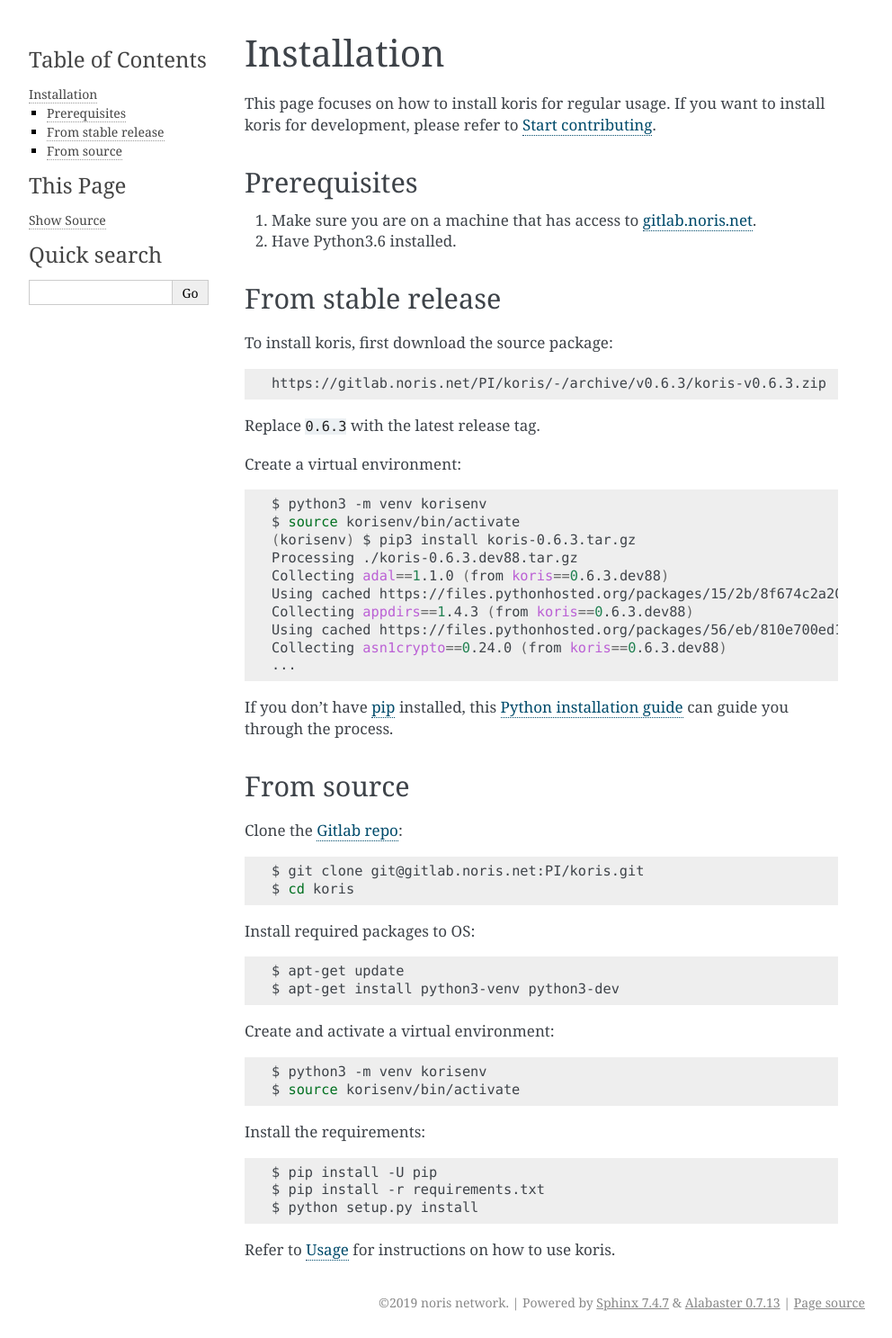
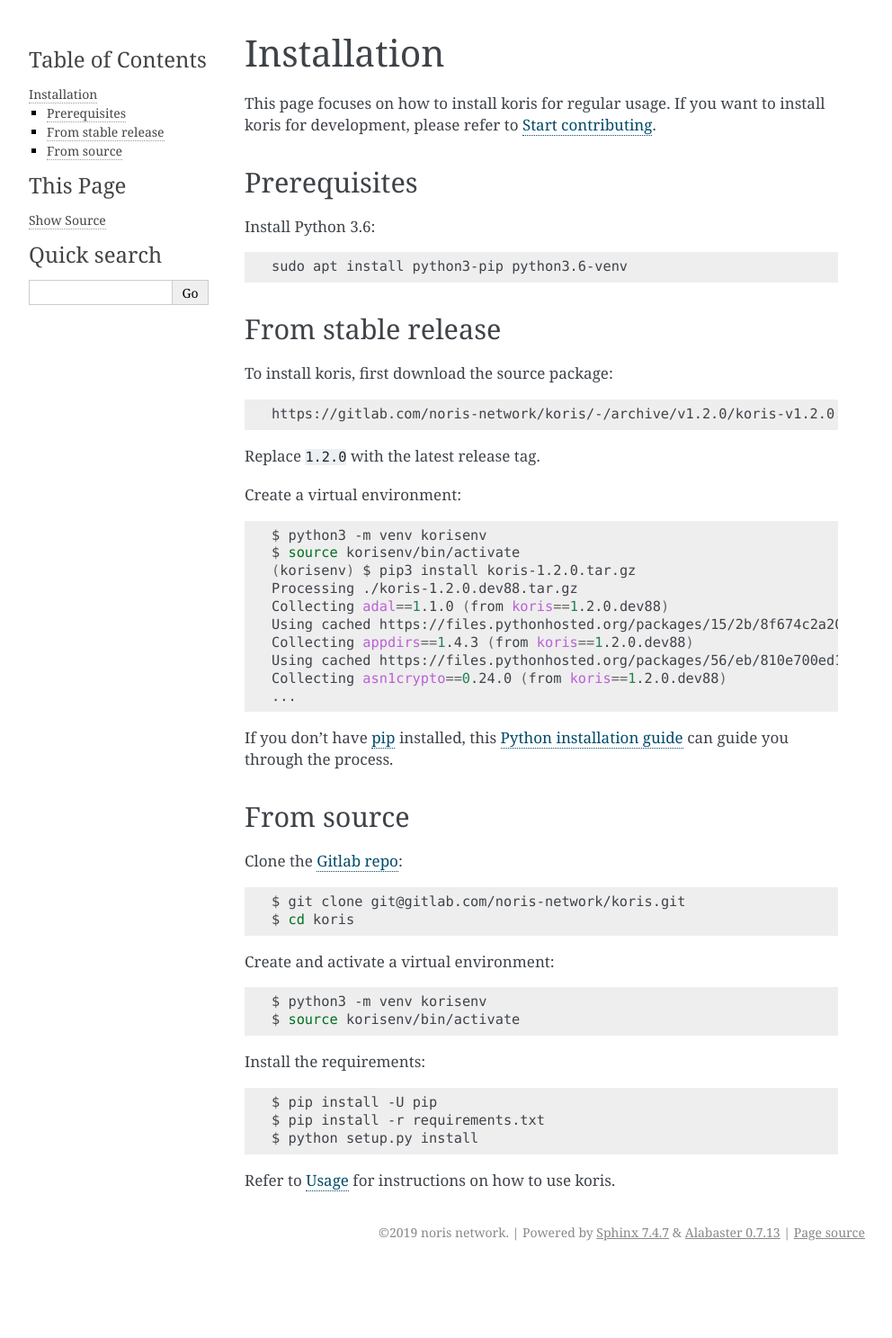
Before and after one commit to noris-network/koris, a Sphinx documentation site: the page built from docs/installation.rst, in a window 1280 px wide. Shown: the whole page at 90% size, without its empty margins (148-1140 px from the left). Built offline with Sphinx 7.4.7, drawn with Linux system fonts in a browser that asks for light colours; after the commit the page ends 1409 px from its top, so only the background shows below that.

Commit message:
Add more install instructions, information about sizing
[skip-ci]

```diff
--- a/docs/installation.rst
+++ b/docs/installation.rst
@@ -10,9 +10,11 @@
 Prerequisites
 -------------
 
-1. Make sure you are on a machine that has access to `gitlab.noris.net <https://gitlab.noris.net/>`_.
+Install Python 3.6:
 
-2. Have Python3.6 installed.
+.. code:: shell
+
+   sudo apt install python3-pip python3.6-venv
 
 From stable release
 -------------------
@@ -21,9 +23,9 @@
 
 .. code::
 
-   https://gitlab.noris.net/PI/koris/-/archive/v0.6.3/koris-v0.6.3.zip
+   https://gitlab.com/noris-network/koris/-/archive/v1.2.0/koris-v1.2.0.zip
 
-Replace ``0.6.3`` with the latest release tag.
+Replace ``1.2.0`` with the latest release tag.
 
 Create a virtual environment:
 
@@ -31,13 +33,13 @@
 
     $ python3 -m venv korisenv
     $ source korisenv/bin/activate
-    (korisenv) $ pip3 install koris-0.6.3.tar.gz
-    Processing ./koris-0.6.3.dev88.tar.gz
-    Collecting adal==1.1.0 (from koris==0.6.3.dev88)
+    (korisenv) $ pip3 install koris-1.2.0.tar.gz
+    Processing ./koris-1.2.0.dev88.tar.gz
+    Collecting adal==1.1.0 (from koris==1.2.0.dev88)
     Using cached https://files.pythonhosted.org/packages/15/2b/8f674c2a20bb2a55f8f1c8fb7a458c9b513409b2cfc42f73e4cbc1ee757e/adal-1.1.0-py2.py3-none-any.whl
-    Collecting appdirs==1.4.3 (from koris==0.6.3.dev88)
+    Collecting appdirs==1.4.3 (from koris==1.2.0.dev88)
     Using cached https://files.pythonhosted.org/packages/56/eb/810e700ed1349edde4cbdc1b2a21e28cdf115f9faf263f6bbf8447c1abf3/appdirs-1.4.3-py2.py3-none-any.whl
-    Collecting asn1crypto==0.24.0 (from koris==0.6.3.dev88)
+    Collecting asn1crypto==0.24.0 (from koris==1.2.0.dev88)
     ...
 
 If you don't have `pip`_ installed, this `Python installation guide`_ can guide
@@ -54,15 +56,8 @@
 
 .. code-block:: shell
 
-    $ git clone git@gitlab.noris.net:PI/koris.git
+    $ git clone git@gitlab.com/noris-network/koris.git
     $ cd koris
-
-Install required packages to OS:
-
-.. code-block:: shell
-
-    $ apt-get update
-    $ apt-get install python3-venv python3-dev
 
 Create and activate a virtual environment:
 
@@ -81,4 +76,4 @@
 
 Refer to :doc:`usage` for instructions on how to use koris.
 
-.. _Gitlab repo: https://gitlab.noris.net/PI/koris/
+.. _Gitlab repo: https://gitlab.com/noris-network/koris/
```
Also changed, not shown: README.rst (+7 -3 lines), docs/openstack.rst (+27 -9 lines), 2 other files.
